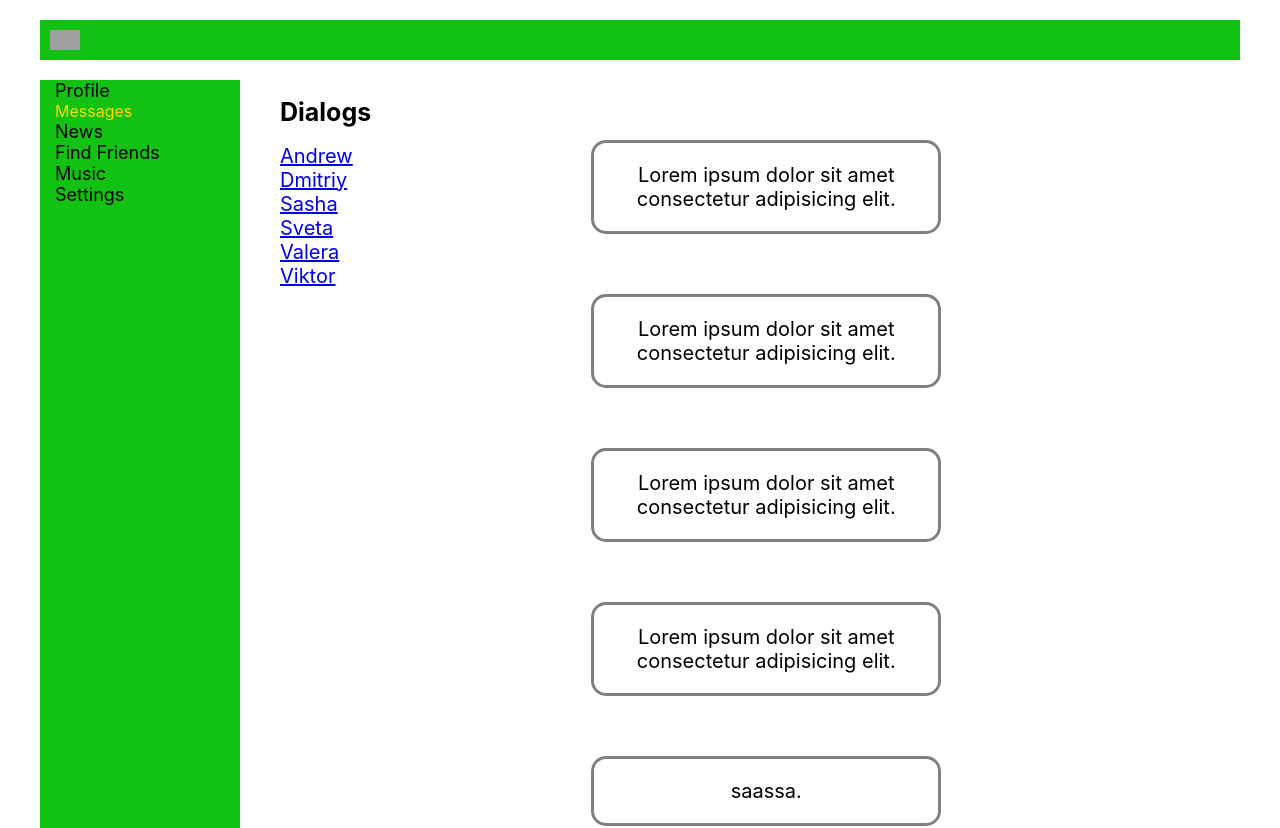
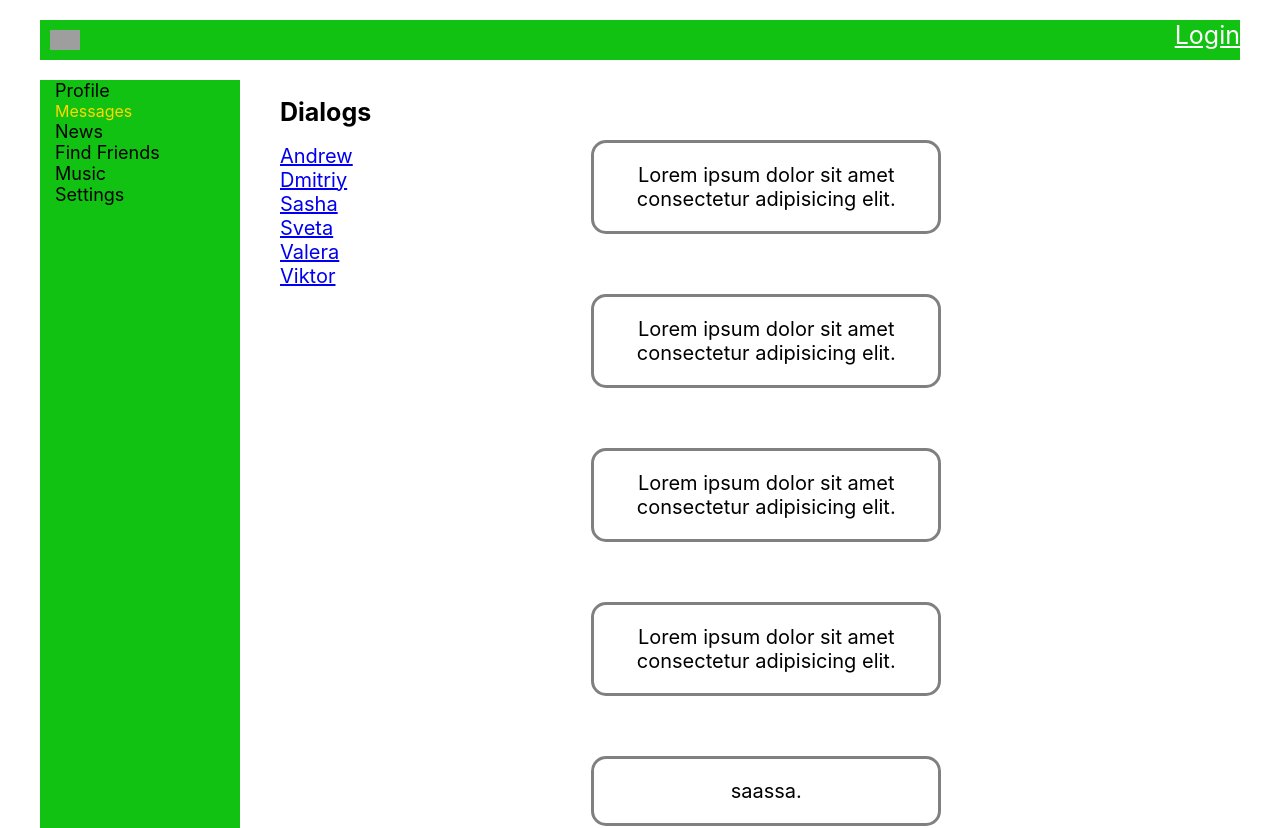
Before and after one commit to kiki-do/React_Project, a React (Create React App) app: page /dialog in a window 1280 px wide. Shown: the top 828 px of the page. Built offline with nearby package versions, Linux system fonts and the light colour scheme; no server answers; grey boxes are pictures that could not be loaded.

Commit message:
made authorize in my social network

```diff
--- a/src/App.js
+++ b/src/App.js
@@ -2,25 +2,25 @@ import React from 'react';
 import {  Routes, Route} from 'react-router-dom';
 import './App.css';
 import DialogContainer from './components/Dialog/DialogContainer';
-import Header from './components/Header/Header';
 import Navbar from './components/Navbar/Navbar';
 import News from './components/News/News';
 import Music from './components/Music/Music';
 import Settings from './components/Settings/Settings';
 import FriendsContainer from './components/Friends/FriendsContainer';
 import ProfileContainer from './components/Profile/ProfileContainer';
+import HeaderContainer from './components/Header/HeaderContainer';
 
 
 const App = (props) => {
 
   return (
       <div className='app-wrapper'>
-        <Header />
+        <HeaderContainer />
         <Navbar />
 
         <div className='app-wrapper-all'>
 				<Routes>
-          <Route path="/profile/*" element = {<ProfileContainer />}/>
+          <Route path="/profile/*" element = {<ProfileContainer/>}/>
           <Route path="/dialog/*" element = {<DialogContainer store={props.store} photo= "http://pm1.narvii.com/6889/74979d4d2744ec6e27995b6e866f091d04c0b40cr1-515-414v2_uhq.jpg"/>}/>
           <Route path="/news" element = {<News news__message='Что происходит в мире?'/>}/>
           <Route path="/friends" element = {<FriendsContainer />}/>
--- a/src/components/Header/Header.jsx
+++ b/src/components/Header/Header.jsx
@@ -1,11 +1,18 @@
 import React from "react";
 import s from './Header.module.css'
+import { NavLink } from 'react-router-dom'
 
-const Header = () => {
+const Header = (props) => {
     return(
         <header className={s.header}>
             <img src="https://upload.wikimedia.org/wikipedia/commons/thumb/4/4e/Playstation_logo_colour.svg/2560px-Playstation_logo_colour.svg.png" alt="" />
+            <div className={s.login__block}>
+                {props.isAuth ? props.login
+                : <NavLink to= {'/login'}><a>Login</a></NavLink>}
+            </div>
         </header>
+
+
     );
 }
 
--- a/src/components/Header/Header.module.css
+++ b/src/components/Header/Header.module.css
@@ -11,3 +11,12 @@
     width: 30px;
 
   }
+
+  .login__block{
+    float: right;
+  }
+
+  .login__block a{
+    color: white;
+    font-size: 25px;
+  }
--- /dev/null
+++ b/src/components/Header/HeaderContainer.jsx
@@ -0,0 +1,34 @@
+import axios from "axios";
+import React from "react";
+import { connect } from "react-redux";
+import Header from "./Header";
+import {setUserData} from './../../redux/auth-reducer'
+
+class HeaderContainer extends React.Component{
+
+    componentDidMount(){
+        axios.get(`https://social-network.samuraijs.com/api/1.0/auth/me`,
+        {withCredentials: true})
+        .then(response => {
+            debugger
+            if(response.data.resultCode === 0){
+                let {email, id, login} = response.data.data
+                this.props.setUserData(email, id, login)
+            }
+        })
+    }
+
+    render(){
+        return <Header {...this.props}/>
+
+    }
+
+
+}
+
+const mapStateToProps = (state) => ({
+    isAuth : state.auth.isAuth,
+    login : state.auth.login
+})
+
+export default connect (mapStateToProps, {setUserData})(HeaderContainer)
--- a/src/components/Profile/Info/Info.jsx
+++ b/src/components/Profile/Info/Info.jsx
@@ -6,12 +6,12 @@ const Info = (props) => {
 
     return(
         <div className={s.profile}>
-          <div><img className={s.avatar} src={props.profile.photos.large} alt="" ></img></div>
+          <div><img className={s.avatar} src="https://vjoy.cc/wp-content/uploads/2020/10/0ca9e28dcb12dc698cfd2beda6d6fa64-youtube.jpg" alt="" ></img></div>
           <div className={s.info}>
-            <div className='name'><span>Name</span>: {props.profile.fullName}</div>
-            <div className='date__birth'><span>About me:</span>: {props.profile.aboutMe}</div>
-            <div className='Education'><span>Job</span>: {props.profile.lookingForAJobDescription}</div>
-            <div className='website'><span>Website</span>: <a href={props.profile.contacts.website}>#</a></div>
+            <div className='name'><span>Name</span>: Dan</div>
+            <div className='date__birth'><span>About me:</span>: asdasasda</div>
+            <div className='Education'><span>Job</span>: asdasdasda</div>
+            <div className='website'><span>Website</span>: <a href='$'>#</a></div>
           </div>
         </div>
     )
@@ -20,3 +20,10 @@ const Info = (props) => {
 export default Info;
 
 // src="https://vjoy.cc/wp-content/uploads/2020/10/0ca9e28dcb12dc698cfd2beda6d6fa64-youtube.jpg"
+
+{/* <div><img className={s.avatar} src={props.profile.photos.large} alt="" ></img></div>
+          <div className={s.info}>
+            <div className='name'><span>Name</span>: {props.profile.fullName}</div>
+            <div className='date__birth'><span>About me:</span>: {props.profile.aboutMe}</div>
+            <div className='Education'><span>Job</span>: {props.profile.lookingForAJobDescription}</div>
+            <div className='website'><span>Website</span>: <a href={props.profile.contacts.website}>#</a></div> */}
--- /dev/null
+++ b/src/redux/auth-reducer.js
@@ -0,0 +1,30 @@
+const SET_USER_DATA = 'SET_USER_DATA';
+
+
+let initialState = {
+    userId: null,
+    email: null,
+    login: null,
+    isAuth: false,
+}
+
+
+const authReducer = (state=initialState, action) =>{
+    switch(action.type){
+        case SET_USER_DATA:
+            return{
+                ...state,
+                ...action.data,
+                isAuth: true
+        }
+        default:
+            return state;
+    }
+}
+
+
+export const setUserData = (email, userId, login) => {
+    return {type: SET_USER_DATA, data: {email, userId, login} }
+}
+
+export default authReducer;
--- a/src/redux/profilePageReducer.js
+++ b/src/redux/profilePageReducer.js
@@ -10,7 +10,7 @@ let initialState = {
     ],
 
     newPostText:' ',
-    profile:null,
+    profile: null,
 };
 
 const profilePageReducer = (state=initialState, action) => {
--- a/src/redux/redux-store.js
+++ b/src/redux/redux-store.js
@@ -2,12 +2,13 @@ import { combineReducers, createStore } from "redux";
 import profilePageReducer from './profilePageReducer';
 import dialogsPageReducer from './dialogsPageReducer';
 import friendsReducer from './friendsReducer'
-
+import authReducer from "./auth-reducer";
 
 let reducers = combineReducers({
     profilesPage: profilePageReducer,
     dialogsPage: dialogsPageReducer,
     friendsPage: friendsReducer,
+    auth: authReducer
 })
 
 let store = createStore(reducers);
```
Also changed, not shown: src/components/Profile/ProfileContainer.jsx (+6 -2 lines).
